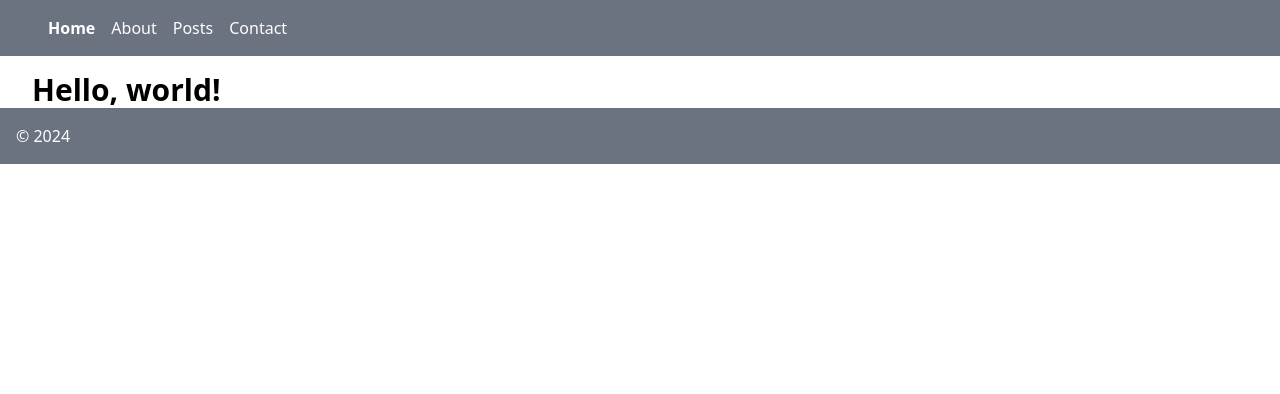
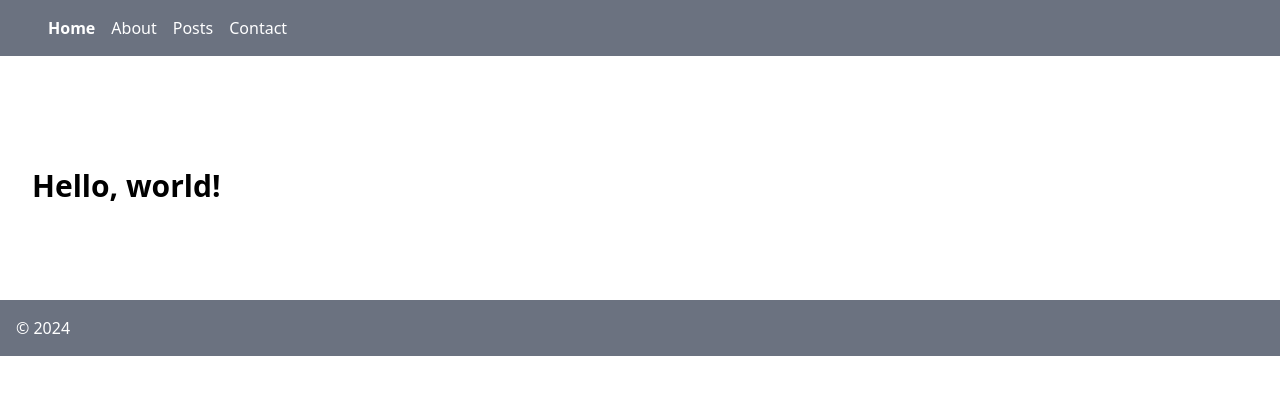
Before and after one commit to thiagodsd/dszero-landing-page, a Next.js app: page / in a window 1280 px wide. Shown: the top 394 px of the page. Built offline with nearby package versions, Linux system fonts and the light colour scheme.

Commit message:
Refactor layout and fix typo in page.jsx

```diff
--- a/app/page.jsx
+++ b/app/page.jsx
@@ -2,12 +2,12 @@ import Image from "next/image";
 
 export default function Home() {
     return (
-        <secttion className="py-24">
+        <section className="py-24">
             <div className="container">
                 <h1 className="mt-4 text-3xl font-bold">
                     Hello, world!
                 </h1>
             </div>
-        </secttion>
+        </section>
     );
 }
--- a/app/posts/[slug]/page.jsx
+++ b/app/posts/[...slug]/page.jsx
@@ -2,7 +2,7 @@ import { getPostBySlug } from '@/lib/posts';
 
 const Page = async ({ params }) => {
     const {slug} = params;
-    const {content, frontmatter} = await getPostBySlug(slug);
+    const {content, frontmatter} = await getPostBySlug(slug[0]);
     return (
         <section className="py-24">
             <div className="container">
```
